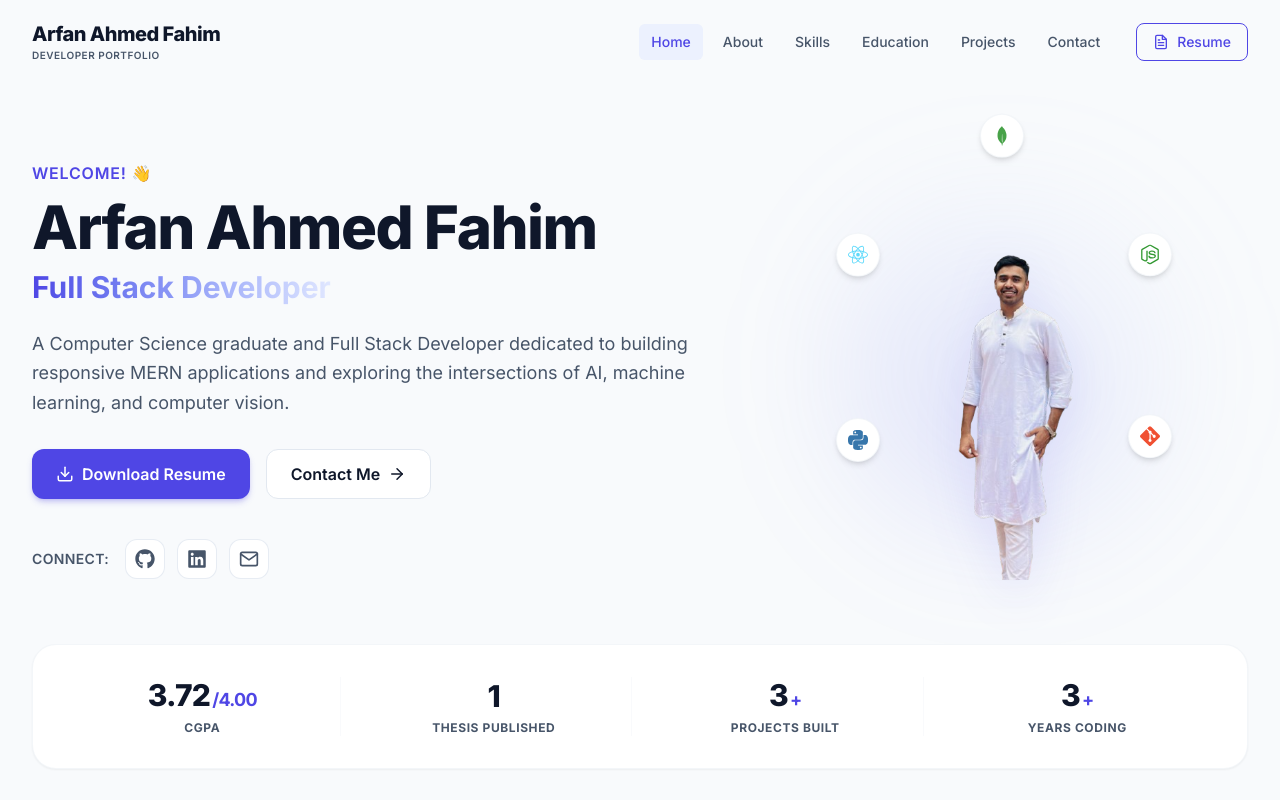
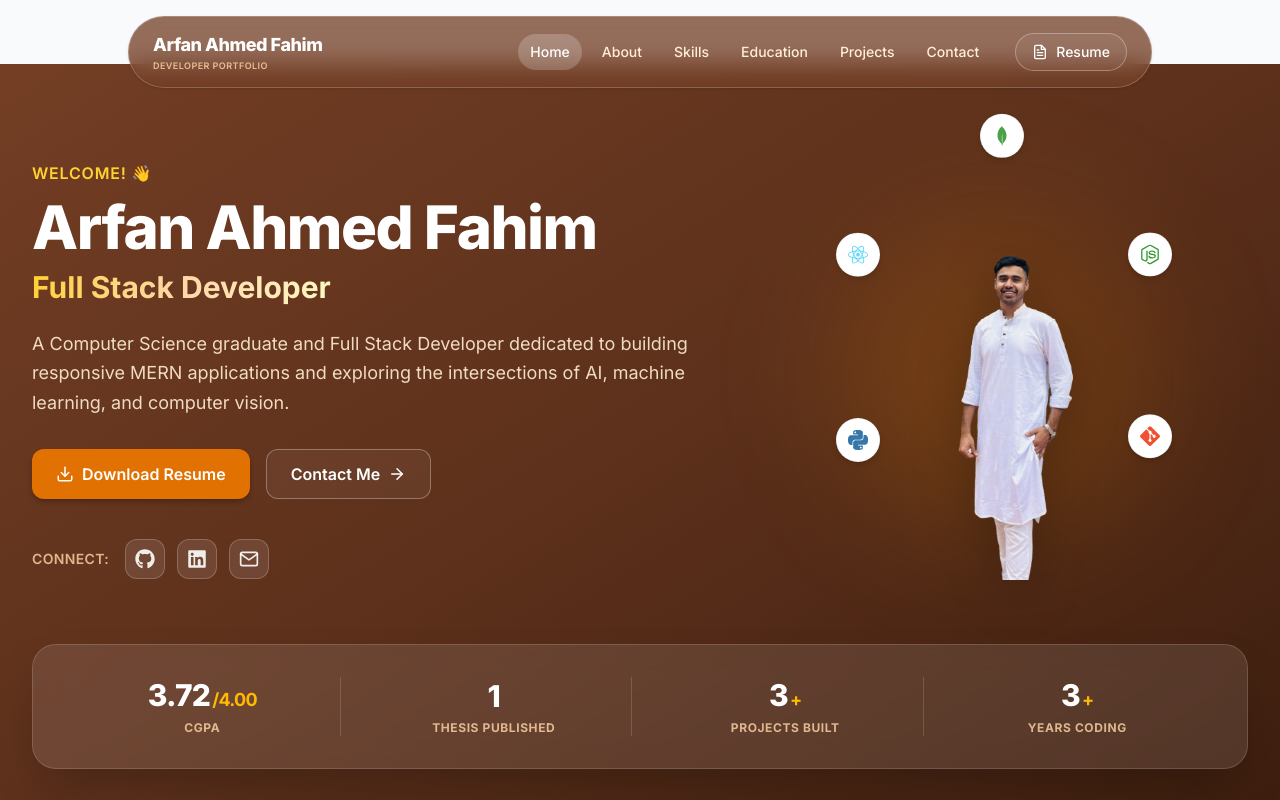
Before and after one commit to Fahim7600/PortFolio, a React (Vite) app: page / in a window 1280 px wide. Shown: the top 800 px of the page. Built offline with nearby package versions, Linux system fonts and the light colour scheme.

Commit message:
feat: style Hero section in a rich #733E24 gradient and convert Navbar into a floating capsule shape with dynamic mobile corners

```diff
--- a/src/components/layout/Navbar.tsx
+++ b/src/components/layout/Navbar.tsx
@@ -70,25 +70,27 @@ const Navbar = () => {
       initial={{ y: -100, opacity: 0 }}
       animate={{ y: 0, opacity: 1 }}
       transition={{ duration: 0.5, ease: 'easeOut' }}
-      className={`fixed top-0 left-0 right-0 z-50 transition-all duration-300 ${
+      className={`fixed top-4 left-1/2 -translate-x-1/2 w-[calc(100%-2rem)] max-w-5xl z-50 transition-all duration-300 border backdrop-blur-md px-6 ${
+        isOpen ? 'rounded-2xl' : 'rounded-full'
+      } ${
         isScrolled
-          ? 'bg-surface/80 backdrop-blur-md shadow-sm border-b border-border/50 py-3'
-          : 'bg-transparent py-5'
+          ? 'bg-[#733E24]/90 border-[#733E24]/30 shadow-lg py-2.5'
+          : 'bg-[#733E24]/75 border-white/20 shadow-sm py-3.5'
       }`}
     >
-      <div className="max-w-7xl mx-auto px-4 sm:px-6 lg:px-8">
+      <div className="w-full">
         <div className="flex items-center justify-between">
           {/* Logo / Brand Name */}
           <a
             href={isHomePage ? '#hero' : '/#hero'}
             onClick={(e) => handleNavClick(e, 'hero')}
-            className="group flex flex-col focus:outline-none focus-visible:ring-2 focus-visible:ring-accent focus-visible:ring-offset-2 rounded"
+            className="group flex flex-col focus:outline-none rounded"
             aria-label="Arfan Ahmed Fahim Portfolio Home"
           >
-            <span className="text-xl font-extrabold tracking-tight text-foreground group-hover:text-accent transition-colors duration-200">
+            <span className="text-base sm:text-lg font-extrabold tracking-tight text-white group-hover:text-amber-200 transition-colors duration-200">
               Arfan Ahmed Fahim
             </span>
-            <span className="text-[10px] uppercase tracking-wider text-muted font-semibold group-hover:text-accent-light transition-colors duration-200">
+            <span className="text-[9px] uppercase tracking-wider text-orange-200/80 font-semibold group-hover:text-white transition-colors duration-200">
               Developer Portfolio
             </span>
           </a>
@@ -102,10 +104,10 @@ const Navbar = () => {
                   key={item.id}
                   href={isHomePage ? item.href : `/${item.href}`}
                   onClick={(e) => handleNavClick(e, item.id)}
-                  className={`px-3 py-2 text-sm font-medium rounded-md transition-all duration-200 focus:outline-none focus-visible:ring-2 focus-visible:ring-accent ${
+                  className={`px-3 py-2 text-sm font-medium rounded-full transition-all duration-200 focus:outline-none ${
                     isActive
-                      ? 'text-accent bg-accent-light/50'
-                      : 'text-muted hover:text-foreground hover:bg-surface-alt'
+                      ? 'text-white bg-white/20'
+                      : 'text-orange-100 hover:text-white hover:bg-white/10'
                   }`}
                   aria-current={isActive ? 'page' : undefined}
                 >
@@ -117,7 +119,7 @@ const Navbar = () => {
             {/* Resume Button */}
             <a
               href="#resume"
-              className="ml-4 flex items-center gap-2 px-4 py-2 border border-accent text-accent font-medium text-sm rounded-lg hover:bg-accent hover:text-white transition-all duration-200 focus:outline-none focus-visible:ring-2 focus-visible:ring-accent"
+              className="ml-4 flex items-center gap-2 px-4 py-2 border border-white/30 text-white font-medium text-sm rounded-full hover:bg-white hover:text-[#733E24] hover:border-white bg-white/5 transition-all duration-200 focus:outline-none"
               aria-label="Download Resume"
             >
               <FiFileText className="text-base" />
@@ -130,7 +132,7 @@ const Navbar = () => {
             <button
               onClick={() => setIsOpen(!isOpen)}
               type="button"
-              className="inline-flex items-center justify-center p-2 rounded-lg text-muted hover:text-foreground hover:bg-surface-alt focus:outline-none focus:ring-2 focus:ring-accent"
+              className="inline-flex items-center justify-center p-2 rounded-full text-orange-100 hover:text-white hover:bg-white/10 focus:outline-none"
               aria-controls="mobile-menu"
               aria-expanded={isOpen}
               aria-label="Toggle main menu"
@@ -150,9 +152,9 @@ const Navbar = () => {
             animate={{ opacity: 1, height: 'auto' }}
             exit={{ opacity: 0, height: 0 }}
             transition={{ duration: 0.3, ease: 'easeInOut' }}
-            className="md:hidden border-t border-border bg-surface shadow-lg overflow-hidden"
+            className="md:hidden mt-2 bg-[#733E24]/95 border-t border-white/10 rounded-2xl overflow-hidden"
           >
-            <div className="px-4 pt-2 pb-6 space-y-1">
+            <div className="px-2 pt-2 pb-6 space-y-1">
               {navItems.map((item) => {
                 const isActive = isHomePage && activeSection === item.id;
                 return (
@@ -162,8 +164,8 @@ const Navbar = () => {
                     onClick={(e) => handleNavClick(e, item.id)}
                     className={`block px-4 py-3 rounded-lg text-base font-medium transition-all duration-200 ${
                       isActive
-                        ? 'text-accent bg-accent-light/50 font-semibold'
-                        : 'text-muted hover:text-foreground hover:bg-surface-alt'
+                        ? 'text-white bg-white/20 font-semibold'
+                        : 'text-orange-100 hover:text-white hover:bg-white/10'
                     }`}
                     aria-current={isActive ? 'page' : undefined}
                   >
@@ -172,10 +174,10 @@ const Navbar = () => {
                 );
               })}
 
-              <div className="pt-4 border-t border-border/60">
+              <div className="pt-4 border-t border-white/10">
                 <a
                   href="#resume"
-                  className="flex items-center justify-center gap-2 w-full py-3 px-4 bg-accent hover:bg-accent-hover text-white text-center font-medium rounded-lg transition-colors duration-200 shadow-sm"
+                  className="flex items-center justify-center gap-2 w-full py-3 px-4 bg-white/15 hover:bg-white text-white hover:text-[#733E24] text-center font-medium rounded-xl transition-colors duration-200 shadow-sm"
                   aria-label="Download Resume"
                   onClick={() => setIsOpen(false)}
                 >
--- a/src/components/sections/Hero.tsx
+++ b/src/components/sections/Hero.tsx
@@ -171,7 +171,7 @@ const Hero = () => {
     <section
       id="hero"
       ref={containerRef}
-      className="min-h-screen flex flex-col justify-between bg-background px-4 sm:px-6 lg:px-8 pt-24 pb-12 md:py-24 overflow-hidden border-b border-border/30"
+      className="min-h-screen flex flex-col justify-between bg-gradient-to-br from-[#733E24] via-[#5C301B] to-[#3B1D0E] px-4 sm:px-6 lg:px-8 pt-32 pb-12 md:py-24 overflow-hidden border-b border-white/10"
     >
       <div className="max-w-7xl mx-auto w-full flex-grow flex flex-col justify-center gap-16">
 
@@ -181,18 +181,18 @@ const Hero = () => {
           {/* Left Column: Bio / Text content */}
           <div className="md:col-span-7 flex flex-col justify-center space-y-6 text-left order-2 md:order-1">
             <div className="space-y-3">
-              <span className="hero-fade-in inline-block text-accent font-semibold tracking-wider uppercase text-sm md:text-base">
+              <span className="hero-fade-in inline-block text-amber-300 font-semibold tracking-wider uppercase text-sm md:text-base">
                 Welcome! 👋
               </span>
-              <h1 className="hero-fade-in text-4xl sm:text-5xl lg:text-6xl font-extrabold text-foreground tracking-tight leading-none">
+              <h1 className="hero-fade-in text-4xl sm:text-5xl lg:text-6xl font-extrabold text-white tracking-tight leading-none">
                 {personalInfo.name}
               </h1>
-              <div className="hero-fade-in inline-block text-2xl sm:text-3xl font-bold bg-gradient-to-r from-accent to-accent-light bg-clip-text text-transparent">
+              <div className="hero-fade-in inline-block text-2xl sm:text-3xl font-bold bg-gradient-to-r from-amber-300 via-orange-200 to-yellow-100 bg-clip-text text-transparent">
                 {personalInfo.title}
               </div>
             </div>
 
-            <p className="hero-fade-in text-muted text-lg leading-relaxed max-w-2xl">
+            <p className="hero-fade-in text-orange-100/90 text-lg leading-relaxed max-w-2xl">
               {personalInfo.tagline}
             </p>
 
@@ -201,7 +201,7 @@ const Hero = () => {
               <a
                 href={personalInfo.resumeUrl}
                 download
-                className="flex items-center justify-center gap-2 px-6 py-3 bg-accent hover:bg-accent-hover text-white font-semibold rounded-xl shadow-md shadow-accent/25 hover:shadow-lg transition-all duration-200"
+                className="flex items-center justify-center gap-2 px-6 py-3 bg-amber-600 hover:bg-amber-700 text-white font-semibold rounded-xl shadow-md shadow-black/20 transition-all duration-200"
                 aria-label="Download Resume PDF"
               >
                 <FiDownload className="text-lg" />
@@ -210,7 +210,7 @@ const Hero = () => {
               <a
                 href="#contact"
                 onClick={handleContactClick}
-                className="flex items-center justify-center gap-2 px-6 py-3 border border-border hover:border-accent text-foreground font-semibold rounded-xl bg-surface hover:bg-surface-alt transition-all duration-200"
+                className="flex items-center justify-center gap-2 px-6 py-3 border border-white/30 text-white font-semibold rounded-xl bg-white/5 hover:bg-white/15 transition-all duration-200"
               >
                 <span>Contact Me</span>
                 <FiArrowRight className="text-lg" />
@@ -219,7 +219,7 @@ const Hero = () => {
 
             {/* Social Links */}
             <div className="hero-fade-in flex items-center gap-4 pt-4">
-              <span className="text-sm font-semibold tracking-wide text-muted uppercase">
+              <span className="text-sm font-semibold tracking-wide text-orange-200/80 uppercase">
                 Connect:
               </span>
               <div className="flex items-center gap-3">
@@ -229,7 +229,7 @@ const Hero = () => {
                     href={social.url}
                     target="_blank"
                     rel="noopener noreferrer"
-                    className="flex items-center justify-center w-10 h-10 rounded-xl bg-surface border border-border/80 text-muted hover:text-accent hover:border-accent hover:shadow-sm transition-all duration-200 transform hover:-translate-y-0.5"
+                    className="flex items-center justify-center w-10 h-10 rounded-xl bg-white/10 border border-white/20 text-white/90 hover:text-white hover:bg-white/20 hover:border-white/40 hover:shadow-md transition-all duration-200 transform hover:-translate-y-0.5"
                     aria-label={`Visit my ${social.label}`}
                   >
                     {getSocialIcon(social.icon)}
@@ -243,7 +243,7 @@ const Hero = () => {
           <div className="md:col-span-5 flex flex-col items-center justify-center relative w-full order-1 md:order-2">
 
             {/* Soft Gradient CSS glow blob behind the avatar */}
-            <div className="absolute w-72 h-72 sm:w-80 sm:h-80 bg-gradient-to-tr from-accent/15 to-accent-light/10 blur-3xl rounded-full z-0 pointer-events-none"></div>
+            <div className="absolute w-72 h-72 sm:w-80 sm:h-80 bg-gradient-to-tr from-amber-500/20 to-orange-400/10 blur-3xl rounded-full z-0 pointer-events-none"></div>
 
             {/* Unified relative container for the cutout profile and badges */}
             <div className="hero-visual-fade relative w-64 h-[350px] sm:w-[300px] sm:h-[420px] flex items-end justify-center z-10 overflow-visible">
@@ -252,7 +252,7 @@ const Hero = () => {
               <img
                 src="/fahim.png"
                 alt={personalInfo.name}
-                className="max-h-full object-contain filter drop-shadow-[0_12px_24px_rgba(79,70,229,0.12)] select-none pointer-events-none"
+                className="max-h-full object-contain filter drop-shadow-[0_12px_24px_rgba(0,0,0,0.25)] select-none pointer-events-none"
               />
 
               {/* Floating tech badge chips */}
@@ -302,8 +302,8 @@ const Hero = () => {
         </div>
 
         {/* Stat Counter Row */}
-        <div className="hero-fade-in w-full bg-surface border border-border/40 rounded-3xl p-6 sm:p-8 shadow-xs relative z-10">
-          <div className="grid grid-cols-2 md:grid-cols-4 gap-6 md:gap-4 divide-y divide-border/20 md:divide-y-0 md:divide-x divide-solid">
+        <div className="hero-fade-in w-full bg-white/10 backdrop-blur-md border border-white/15 rounded-3xl p-6 sm:p-8 shadow-2xl relative z-10">
+          <div className="grid grid-cols-2 md:grid-cols-4 gap-6 md:gap-4 divide-y divide-white/15 md:divide-y-0 md:divide-x divide-white/15 divide-solid">
             {heroStats.map((stat, idx) => {
               const { num, dec } = parseStatValue(stat.value);
               return (
@@ -312,15 +312,15 @@ const Hero = () => {
                   className={`flex flex-col items-center justify-center px-4 ${idx >= 2 ? 'pt-6 md:pt-0' : 'pt-0'
                     } ${idx % 2 === 1 ? 'border-t-0' : ''}`}
                 >
-                  <div className="text-2xl sm:text-3xl font-extrabold text-foreground tracking-tight flex items-baseline">
+                  <div className="text-2xl sm:text-3xl font-extrabold text-white tracking-tight flex items-baseline">
                     <CountUp to={num} decimals={dec} />
                     {stat.suffix && (
-                      <span className="text-accent text-lg font-bold ml-0.5">
+                      <span className="text-amber-400 text-lg font-bold ml-0.5">
                         {stat.suffix}
                       </span>
                     )}
                   </div>
-                  <span className="text-xs font-bold text-muted uppercase tracking-wider mt-1.5 text-center">
+                  <span className="text-xs font-bold text-orange-200/80 uppercase tracking-wider mt-1.5 text-center">
                     {stat.label}
                   </span>
                 </div>
```
